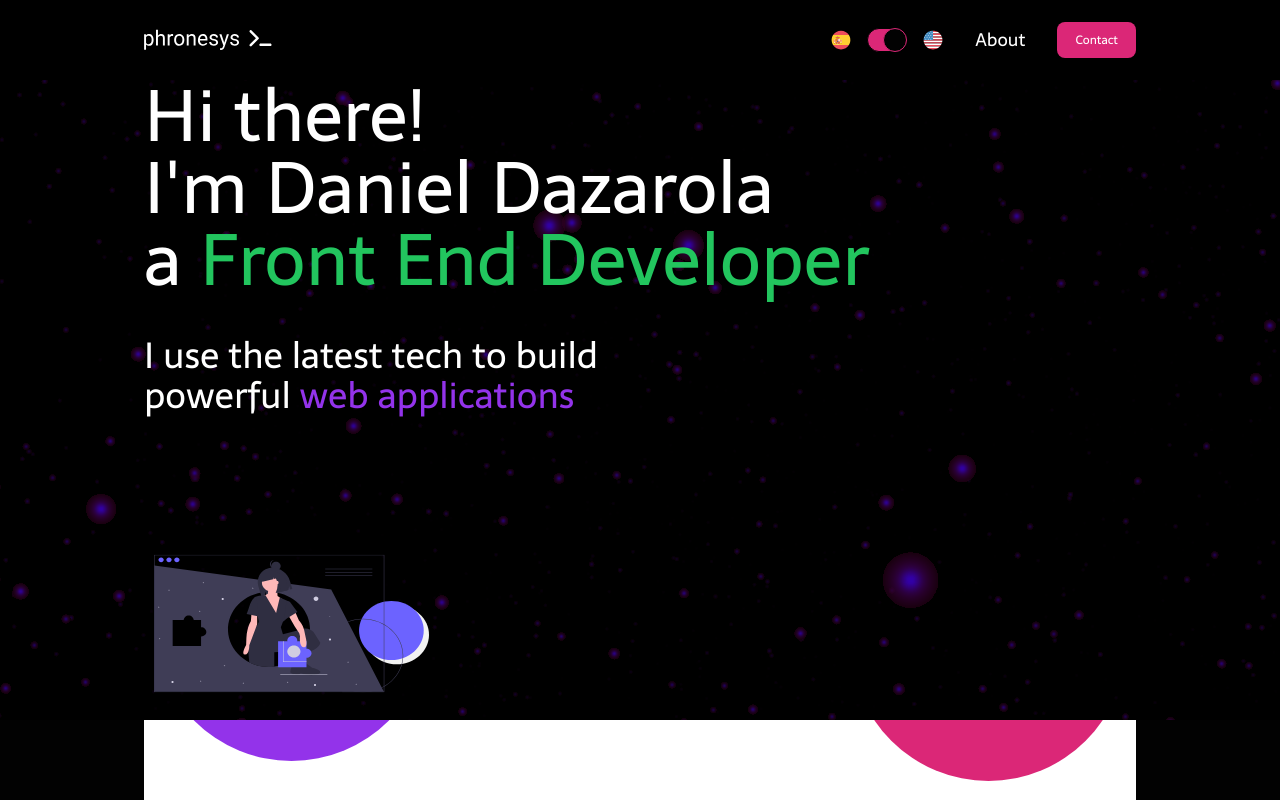
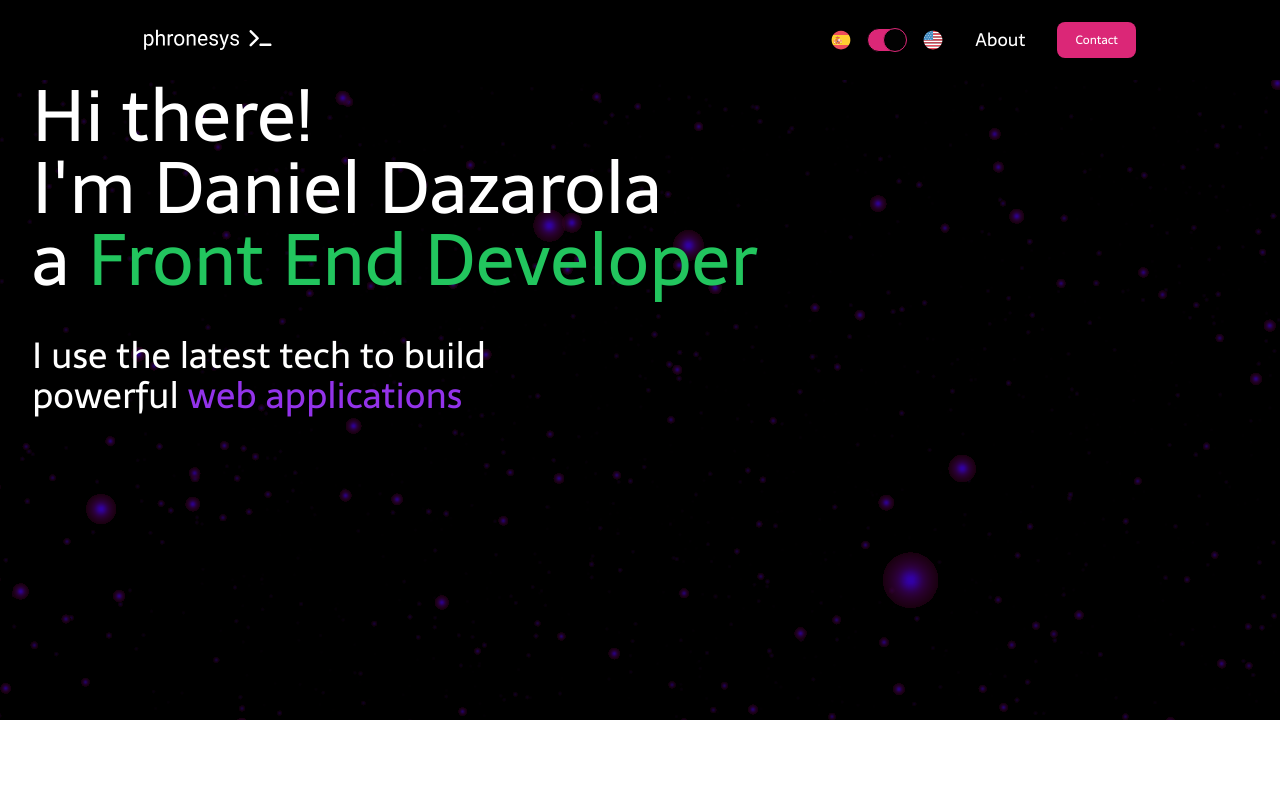
Before and after one commit to phronesys/portfolio-v2, a Vue app: page / in a window 1280 px wide. Built offline with nearby package versions, Linux system fonts and the light colour scheme.

Commit message:
change: removed circle

```diff
--- a/src/sections/Landing.vue
+++ b/src/sections/Landing.vue
@@ -9,11 +9,6 @@
         I use the latest tech to build<br />
         powerful <span>web applications</span>
       </h3>
-    </div>
-    <div class="right">
-      <div class="circle crimson" />
-      <div class="circle purple" />
-      <svg-landing></svg-landing>
     </div>
   </section>
 </template>
@@ -30,8 +25,7 @@ export default {
 
 <style lang="postcss" scoped>
 section {
-  @apply px-8 pt-20 bg-[#020202] h-[700px] w-full text-white overflow-hidden;
-  @apply lg:h-[800px] lg:px-36 lg:flex-row;
+  @apply px-8 pt-20 bg-[#020202] h-[600px] w-full text-white overflow-hidden;
   @apply flex flex-col gap-10;
   & .left {
     @apply flex flex-col justify-center gap-4 z-[2];
@@ -51,28 +45,5 @@ section {
       }
     }
   }
-  & .right {
-    @apply w-full h-full relative flex flex-row bg-white;
-    & .circle {
-      @apply rounded-full absolute z-[0];
-      &.purple {
-        @apply bg-purple-600;
-        @apply  xl:w-[500px] xl:h-[500px] xl:top-[100px] xl:left-0;
-        @apply  sm:w-[375px] sm:h-[375px] sm:top-[-30px] sm:left-[10px];
-        @apply  w-[275px] h-[275px] top-[30px] left-[10px];
-      }
-      &.crimson {
-        @apply bg-pink-600;
-        @apply xl:w-[475px] xl:h-[475px] xl:bottom-[150px];
-        @apply sm:w-[275px] sm:h-[275px] sm:bottom-[-50px];
-        @apply xl:w-[475px] xl:h-[475px] xl:bottom-[150px];
-        @apply  w-[275px] h-[275px] top-[50px] right-[10px];
-      }
-    }
-    & svg {
-      @apply z-[1] w-[400px] absolute;
-      @apply  w-[275px] h-[275px] top-[30px] left-[10px];
-    }
-  }
 }
 </style>
```
